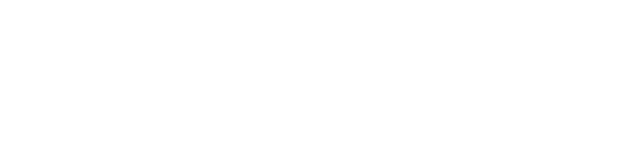
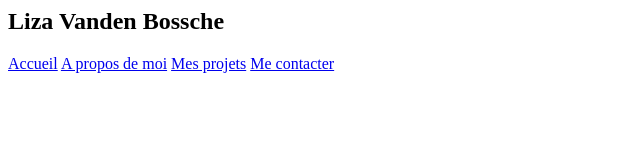
Before and after one commit to Neko-chxn/Portfolio, a plain HTML site: page Portfolio/contact.html in a window 1280 px wide. Shown: the whole page, without its empty margins (0-640 px from the left). Drawn offline with Linux system fonts and the light colour scheme.

Commit message:
mise en place de section

```diff
--- a/Portfolio/contact.html
+++ b/Portfolio/contact.html
@@ -0,0 +1,24 @@
+<html lang="fr">
+
+<head>
+    <meta charset="UTF-8">
+    <meta name="viewport" content="width=device-width, initial-scale=1.0">
+    <title>Portfolio Liza Vanden Bossche</title>
+    <link rel="stylesheet" href="style.css">
+</head>
+
+<body>
+    <header>
+        <h2>Liza Vanden Bossche</h2>
+        <nav>
+            <a href="./index.html" target=>Accueil</a>
+            <a href="./a-propos-de-moi.html" target=>A propos de moi</a>
+            <a href="./projets.html" target=>Mes projets</a>
+            <a href="./contact.html" target=>Me contacter</a>
+        </nav>
+    </header>
+
+
+
+</body>
+</html>
```
Also changed, not shown: Portfolio/a-propos-de-moi.html (+6 -6 lines).
